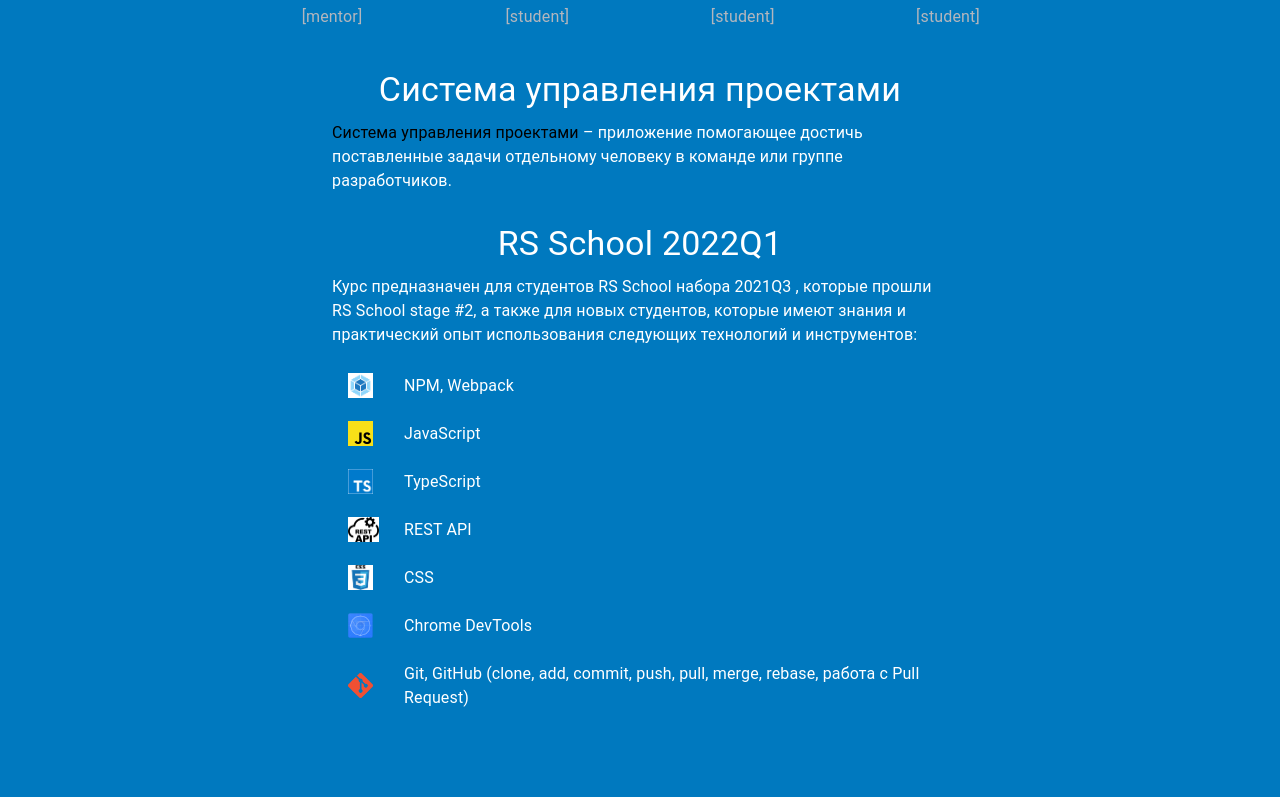
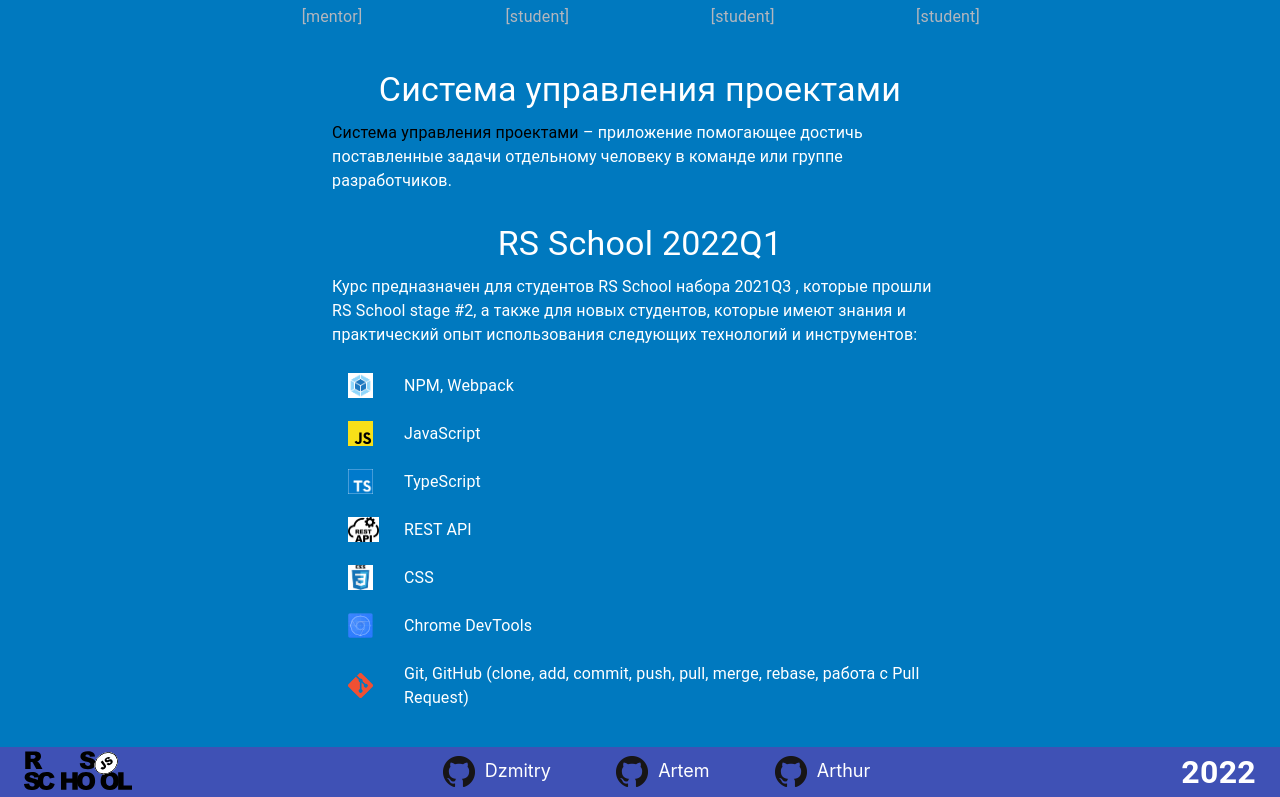
Before and after one commit to KonushevskiArt/project-management-app, a React (Create React App) app: page /welcome in a window 1280 px wide. Shown: the part 210-1007 px from the top of the page. Before the commit the page ends 932 px from the top, so only its background shows below. Built offline with nearby package versions, Linux system fonts and the light colour scheme.

Commit message:
feat: add footer

```diff
--- a/src/App/AppRoutes.tsx
+++ b/src/App/AppRoutes.tsx
@@ -10,6 +10,7 @@ import TaskContent from 'pages/TaskContent';
 import BoardPage from 'pages/Board';
 import Cookies from 'js-cookie';
 import MainPage from 'pages/Main';
+import { Footer } from 'pages/Footer/footer';
 
 const AppRoutes = () => {
   const appContext = useContext(AppContext);
@@ -26,14 +27,14 @@ const AppRoutes = () => {
     if (Cookies.get('token') || appContext.state.logInSucsess) return <LogInForm />;
     else return <Navigate to="errorPage" replace />;
   }
-  function TestHead() {
+  function PrivateHeader() {
     if (Cookies.get('token') || appContext.state.logInSucsess) return <Header />;
     else return <></>;
   }
-
+  console.log('dad2212');
   return (
     <>
-      <TestHead />
+      <PrivateHeader />
       <Routes>
         <Route path="/" element={<MainPage />} />
         <Route path="boards/*">
@@ -57,6 +58,7 @@ const AppRoutes = () => {
         <Route path="/errorPage/*" element={<ErrorPage />} />
         <Route path="/*" element={<Navigate to="/errorPage" replace />} />
       </Routes>
+      <Footer />
     </>
   );
 };
--- a/src/pages/Board/style.module.scss
+++ b/src/pages/Board/style.module.scss
@@ -3,12 +3,13 @@
   padding-left: 20px;
   display: flex;
   flex-direction: column;
+  min-height: calc(100vh - 120px);
 }
 .board {
   padding: 30px 30px 0 30px;
   background-color: var(--main-color);
   flex-grow: 1;
-  min-height: 80vh;
+  min-height: calc(100vh - 173px);
   overflow: auto;
   // width: 95vw;
   color: var(--text-color-white)
--- /dev/null
+++ b/src/pages/Footer/footer.tsx
@@ -0,0 +1,43 @@
+import { Box, Container, Typography } from '@mui/material';
+import Logo from './img/rs_school_js.svg';
+import githubLogo from './img/github-black.png';
+import './style.css';
+
+export const Footer = () => {
+  return (
+    <Container
+      maxWidth={false}
+      sx={{
+        bgcolor: '#3f51b5',
+        height: '50px',
+        marginTop: '25px',
+        display: 'flex',
+        alignItems: 'center',
+        justifyContent: 'space-between',
+      }}
+    >
+      <Box>
+        <a href="https://rs.school/react/">
+          <img src={Logo} alt="12" height="40px" />
+        </a>
+      </Box>
+      <Box sx={{ display: 'flex', width: '40%', justifyContent: 'space-around' }}>
+        <a className="footer-author-link" href="https://github.com/Cigaro">
+          <img src={githubLogo} alt="" style={{ marginRight: '10px' }} />
+          Dzmitry
+        </a>
+        <a className="footer-author-link" href="https://github.com/KonushevskiArt">
+          <img src={githubLogo} alt="" style={{ marginRight: '10px' }} />
+          Artem
+        </a>
+        <a className="footer-author-link" href="https://github.com/Arthur-Ming">
+          <img src={githubLogo} alt="" style={{ marginRight: '10px' }} />
+          Arthur
+        </a>
+      </Box>
+      <Typography fontSize="32px" fontWeight={700}>
+        2022
+      </Typography>
+    </Container>
+  );
+};
--- /dev/null
+++ b/src/pages/Footer/style.css
@@ -0,0 +1,8 @@
+.footer-author-link{
+    display: flex;
+    align-items: center;
+    text-decoration: none;
+    color: white;
+    transition: all 0.6s ease-in;
+    font-size: 18px;
+}
--- a/src/pages/LogIn/index.tsx
+++ b/src/pages/LogIn/index.tsx
@@ -43,6 +43,7 @@ export const LogInForm = () => {
   const [notFound, setNotFound] = useState(false);
   const [LogInProces, setLogInProces] = useState(false);
   const [userIsExist, setUserIsExist] = useState(false);
+  const [height, setHeight] = useState('calc(100vh - 110px)');
 
   function checkUser(data: IUser | IUserSignIn | IUserUpdate) {
     setLogInProces(true);
@@ -104,7 +105,11 @@ export const LogInForm = () => {
     if (location.pathname === '/signin') return 'Sign In ';
     if (location.pathname === '/signup') return 'Sign Up ';
   }
-
+  function chechHeight() {
+    if (location.pathname === '/signin') return 'calc(100vh - 75px)';
+    if (location.pathname === '/signup') return 'calc(100vh - 75px)';
+    if (location.pathname === '/update') return 'calc(100vh - 135px)';
+  }
   function showHidePassord() {
     show ? setShow(false) : setShow(true);
   }
@@ -137,7 +142,7 @@ export const LogInForm = () => {
   };
 
   return (
-    <Box>
+    <Box height={chechHeight()}>
       {location.pathname === '/signin' && <But />}
       {location.pathname === '/signup' && <But />}
       {location.pathname === '/update' && <Delete />}
--- a/src/pages/Main/style.module.scss
+++ b/src/pages/Main/style.module.scss
@@ -6,6 +6,7 @@
   gap: 30px;
 }
 .page {
+  min-height: calc(100vh - 155px);
   margin-top: 30px;
   width: 90vw;
 }
--- a/src/pages/WelcomPage/index.tsx
+++ b/src/pages/WelcomPage/index.tsx
@@ -71,7 +71,6 @@ export const WelcomPage = () => {
     <Container
       maxWidth={false}
       sx={{
-        height: '50px',
         width: '100%',
         display: 'flex',
         alignItems: 'center',
```
Also changed, not shown: src/App/index.tsx (+3 -4 lines), src/pages/Footer/img/github-black.png (added), src/pages/Footer/img/rs_school_js.svg (added).
